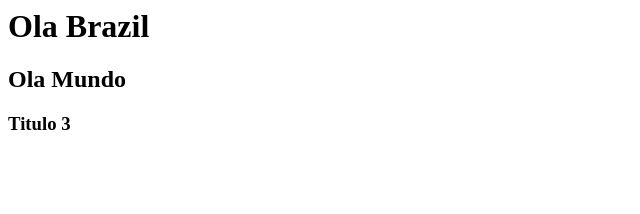
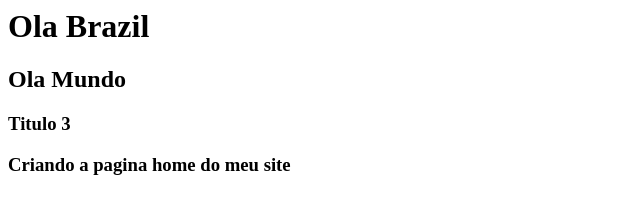
Before and after one commit to DouglasPadias/teste, a plain HTML site: page index.html in a window 1280 px wide. Shown: the whole page, without its empty margins (0-640 px from the left). Drawn offline with Linux system fonts and the light colour scheme.

Commit message:
Criando descricao  da page home

```diff
--- a/index.html
+++ b/index.html
@@ -1,3 +1,5 @@
 <h1>Ola Brazil</h1>
 <h2>Ola Mundo</h2>
 <h3>Titulo 3</h3>
+
+<h3>Criando a pagina home do meu site</h3>
```
